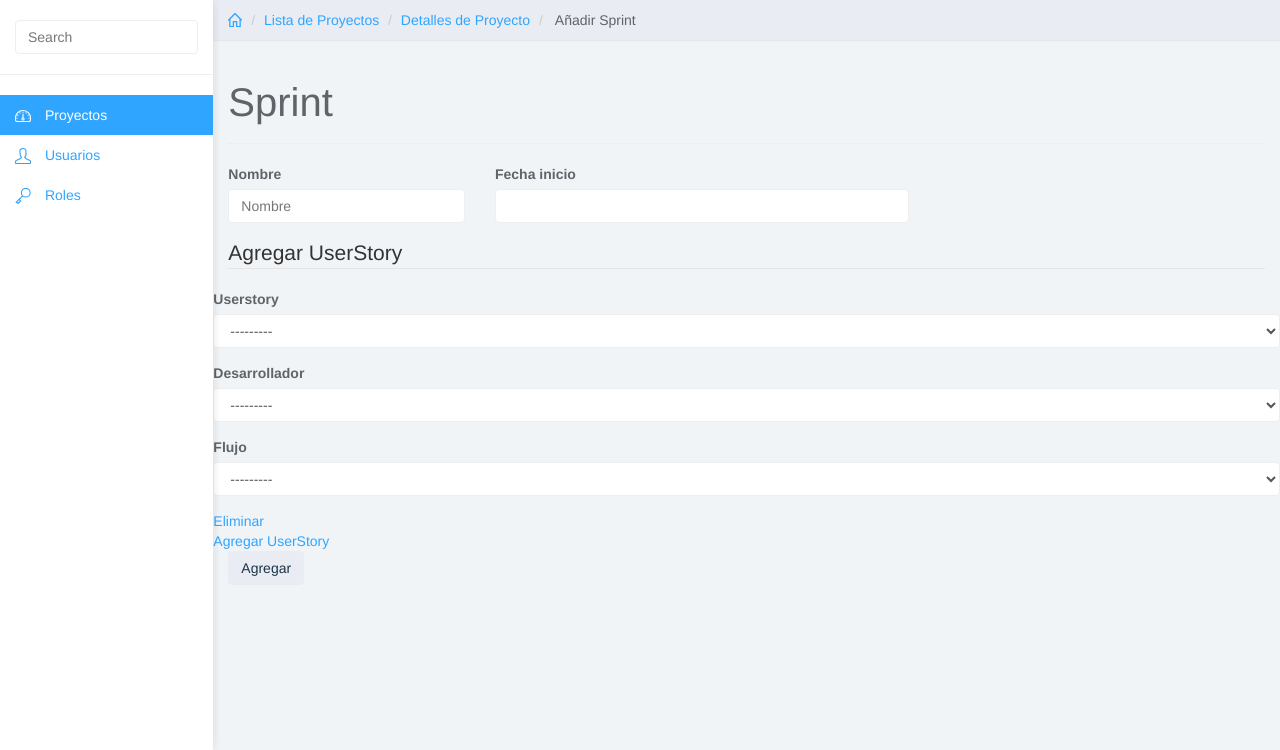
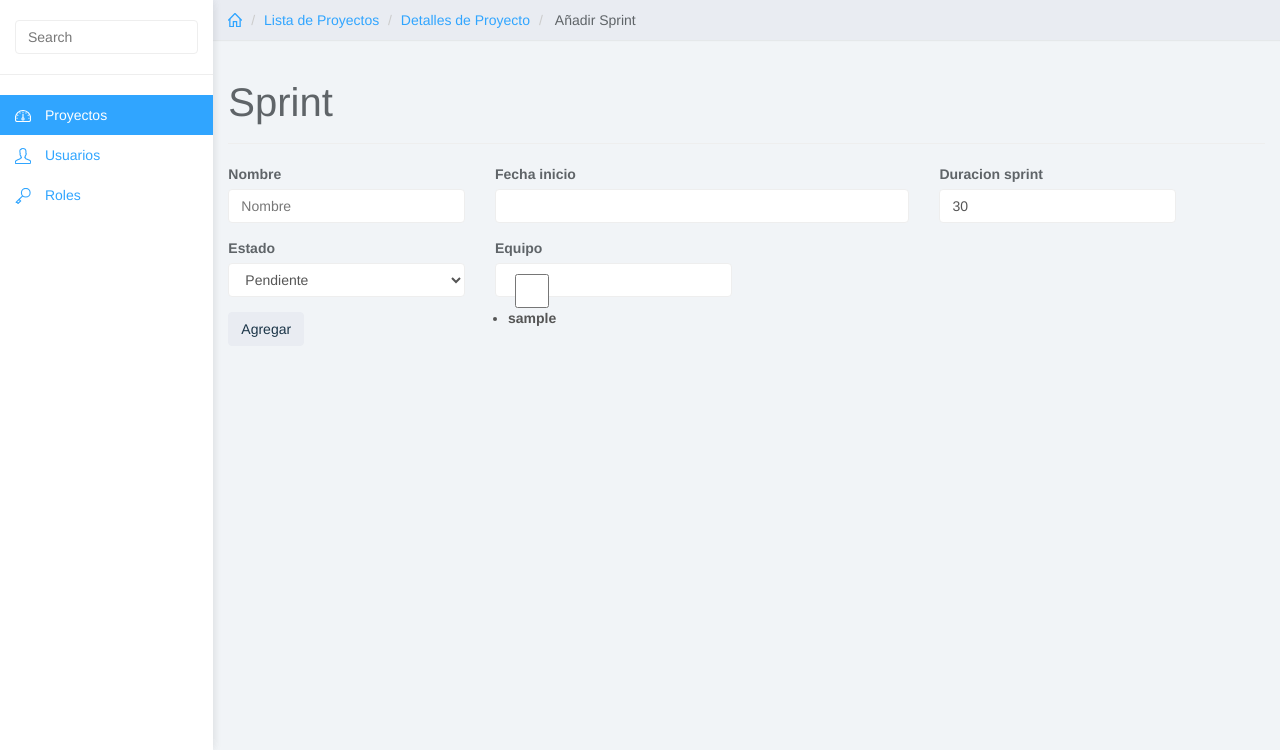
Before and after one commit to CristhianJBD/ProyectoIS2, a Django app: page /proyectos/1/sprint/add/ in a window 1280 px wide. Shown: the part 50-800 px from the top of the page. Run offline with Django 3.2, Linux system fonts and the light colour scheme; a user stored in the database is signed in; tables that the repository leaves empty hold one stand-in row (values such as "Sample post"); parts of the project's set-up code (start-up, migrations or seed data) failed here and were passed over; some libraries are stand-ins or nearby versions.

Commit message:
Se agrego equipo estado y duracion de sprint en horas
Signed-off-by: cbenitez <cristhian.benitez5@gmail.com>

```diff
--- a/is2/administracion/forms.py
+++ b/is2/administracion/forms.py
@@ -98,7 +98,7 @@ class AddSprintBaseForm(forms.ModelForm):
 
     class Meta:
         model= Sprint
-        fields = ['nombre', 'fecha_inicio', 'proyecto']
+        fields = ['nombre', 'fecha_inicio','duracion_sprint','estado', 'equipo','proyecto']
 
     def clean(self):
         """
@@ -107,10 +107,11 @@ class AddSprintBaseForm(forms.ModelForm):
         if any(self.errors):
             return
 
-        if 'fecha_inicio' and 'proyecto' in self.cleaned_data:
+        if 'fecha_inicio' and 'proyecto' and 'duracion_sprint' in self.cleaned_data:
             fecha_inicio = self.cleaned_data['fecha_inicio']
             proyecto = self.cleaned_data['proyecto']
-            fecha_fin = fecha_inicio + datetime.timedelta(days=proyecto.duracion_sprint)
+            duracion_sprint = self.cleaned_data['duracion_sprint']
+            fecha_fin = fecha_inicio + datetime.timedelta(days=duracion_sprint)
             today = timezone.now().date()
             sprint = proyecto.sprint_set.filter(fecha_inicio__lte=fecha_fin, fecha_fin__gte=fecha_inicio).exclude(pk=self.instance.pk)
             if (fecha_inicio.date() < today) & (fecha_inicio != self.instance.fecha_inicio):
--- a/is2/administracion/urls.py
+++ b/is2/administracion/urls.py
@@ -44,6 +44,8 @@ urlpatterns = [
       url(r'^sprint/(?P<pk>\d+)/$', views_sprints.SprintDetail.as_view(), name='sprint_detail'),
       url(r'^proyectos/(?P<project_pk>\d+)/sprint/add/$', views_sprints.AddSprintView.as_view(), name="sprint_add"),
       url(r'^sprint/(?P<pk>\d+)/edit/$', views_sprints.UpdateSprintView.as_view(), name="sprint_update"),
+      #url(r'^sprint/(?P<pk>\d+)/addUS/$', views_sprints.AddUsSprint.as_view(), name="add_US_sprint"),
+
 
 
       #user stories
--- a/is2/administracion/views/views_sprints.py
+++ b/is2/administracion/views/views_sprints.py
@@ -1,7 +1,7 @@
 # -*- coding: utf-8 -*-
 from django.contrib.auth.models import User, Group
 from django.db.models import Q
-from django.forms import formset_factory, HiddenInput
+from django.forms import formset_factory, HiddenInput, CheckboxSelectMultiple
 from django.forms.extras import SelectDateWidget
 from django.forms.models import modelform_factory, modelformset_factory, inlineformset_factory
 from django.http import HttpResponseRedirect
@@ -95,8 +95,8 @@ class AddSprintView(ActiveProjectRequiredMixin, LoginRequiredMixin, CreateViewPe
     template_name = 'administracion/sprint/sprint_form.html'
     permission_required = 'administracion.crear_sprint'
     form_class = modelform_factory(Sprint,form=AddSprintBaseForm,
-                                   widgets={'fecha_inicio': SelectDateWidget, 'proyecto':HiddenInput},
-                                   fields={'nombre', 'fecha_inicio', 'proyecto'})
+                                   widgets={'fecha_inicio': SelectDateWidget,'equipo': CheckboxSelectMultiple, 'proyecto':HiddenInput},
+                                   fields={'nombre', 'fecha_inicio','duracion_sprint','estado', 'equipo', 'proyecto'})
     formset = formset_factory(AddToSprintForm, formset=AddToSprintFormset, extra=1)
 
     proyecto = None
@@ -126,30 +126,15 @@ class AddSprintView(ActiveProjectRequiredMixin, LoginRequiredMixin, CreateViewPe
         """
         return reverse('sprint_detail', kwargs={'pk': self.object.id})
 
-    def __filtrar_formset__(self, formset):
-
-        for userformset in formset.forms:
-            userformset.fields['desarrollador'].queryset = User.objects.filter(miembroequipo__proyecto=self.get_proyecto()).filter(miembroequipo__roles__name__exact='Desarrollador')
-            userformset.fields['flujo'].queryset = Flujo.objects.filter(proyecto=self.get_proyecto())
-            userformset.fields['userStory'].queryset = UserStory.objects.filter(Q(proyecto=self.get_proyecto()), Q(estado=0)).order_by('-prioridadFormula')
-
     def get_context_data(self, **kwargs):
-        self.proyecto = get_object_or_404(Proyecto, pk=self.kwargs['project_pk'])
-
         """
-        Agregar datos al contexto como los desarrolladores del projecto, el flujo y los userStory
-        :param:**kwargs : argumentos clave
-        :return: retorna el contexto
+        Especifica los datos de contexto a pasar al template
+        :param kwargs: Diccionario con parametros con nombres clave
+        :return: los datos de contexto
         """
-        context = super(AddSprintView, self).get_context_data(**kwargs)
-        self.proyecto = self.get_proyecto()
-        formset=self.formset(self.request.POST if self.request.method == 'POST' else None)
-        self.__filtrar_formset__(formset)
+        context= super(AddSprintView,self).get_context_data(**kwargs)
         context['current_action'] = 'Agregar'
-        context['formset'] = formset
         return context
-
-
 
     def form_valid(self, form):
         """
@@ -160,30 +145,15 @@ class AddSprintView(ActiveProjectRequiredMixin, LoginRequiredMixin, CreateViewPe
 
         self.proyecto = self.get_proyecto()
         self.object= form.save(commit=False)
-        self.object.fecha_fin= self.object.fecha_inicio + datetime.timedelta(days=self.proyecto.duracion_sprint)
+        self.object.fecha_fin= self.object.fecha_inicio + datetime.timedelta(days=self.object.duracion_sprint)
         self.proyecto.estado = 'EJ'
         self.proyecto.save()
         self.object.save()
-        formsetb= self.formset(self.request.POST)
-        if formsetb.has_changed():
-            if formsetb.is_valid():
-                for subform in formsetb:
-                    new_userStory = subform.cleaned_data['userStory']
-                    new_flujo = subform.cleaned_data['flujo']
-                    self.flujo = new_flujo
-                    new_desarrollador = subform.cleaned_data['desarrollador']
-                    new_userStory.desarrollador= new_desarrollador
-                    new_userStory.sprint= self.object
-                    new_userStory.actividad=self.flujo.actividad_set.first()
-                    new_userStory.estado_actividad = 0
-                    new_userStory.estado = 1 #El User Story pasa a estar en curso por incluirse en el Sprint
-                    new_userStory.save()
-                return HttpResponseRedirect(self.get_success_url())
-            else:
-                return render(self.request, self.get_template_names(), {'form': form, 'formset': formsetb},
-                      context_instance=RequestContext(self.request))
-        else:
-            return HttpResponseRedirect(self.get_success_url())
+        for miembro in self.object.equipo.all():
+                self.horasDuracionSprint += miembro.horasDeTrabajo
+        self.object.horasDuracionSprint *= self.object.duracion_sprint
+        self.object.save()
+        return HttpResponseRedirect(self.get_success_url())
 
 
 class UpdateSprintView(ActiveProjectRequiredMixin, LoginRequiredMixin, GlobalPermissionRequiredMixin, generic.UpdateView):
@@ -195,7 +165,7 @@ class UpdateSprintView(ActiveProjectRequiredMixin, LoginRequiredMixin, GlobalPer
     template_name = 'administracion/sprint/sprint_form.html'
     form_class = modelform_factory(Sprint,form=AddSprintBaseForm,
                                    widgets={'fecha_inicio': SelectDateWidget,'proyecto': HiddenInput},
-                                   fields={'nombre', 'fecha_inicio','proyecto'})
+                                   fields={'nombre', 'fecha_inicio','duracion_sprint','estado','proyecto'})
     UserStoryFormset = formset_factory(AddToSprintForm, formset=AddToSprintFormset, can_delete=True, extra=1)
     formset = None
 
@@ -242,7 +212,7 @@ class UpdateSprintView(ActiveProjectRequiredMixin, LoginRequiredMixin, GlobalPer
         :return: vuelve a la pagina de detalle del sprint
         """
         self.object= form.save(commit=False)
-        self.object.fecha_fin= self.object.fecha_inicio + datetime.timedelta(days=self.object.proyecto.duracion_sprint)
+        self.object.fecha_fin= self.object.fecha_inicio + datetime.timedelta(days=self.object.duracion_sprint)
         self.object.save()
         formsetb= self.UserStoryFormset(self.request.POST)
         if formsetb.is_valid():
@@ -252,7 +222,6 @@ class UpdateSprintView(ActiveProjectRequiredMixin, LoginRequiredMixin, GlobalPer
                     new_userStory = subform.cleaned_data['userStory']
                     if subform in formsetb.deleted_forms and not new_userStory in proccessed_forms:
                         # desaciamos los user story que se eliminaron del form
-                        print("entro us")
                         new_userStory.desarrollador = None
                         new_userStory.sprint = None
                         new_userStory.actividad = None
--- a/is2/templates/administracion/proyecto/project_form_create.html
+++ b/is2/templates/administracion/proyecto/project_form_create.html
@@ -66,7 +66,6 @@
                                         <p class="help-block">Fecha de inicio debe ser menor o igual al de finalizacion.</p>
                                         {% bootstrap_field form.fecha_inicio %}
                                         {% bootstrap_field form.fecha_fin %}
-                                        {% bootstrap_field form.duracion_sprint %}
                                         {% bootstrap_field form.estado %}
                                     </div>
 
@@ -85,7 +84,7 @@
                                                         {% bootstrap_field subform.DELETE %}{% endif %}
                                                     {% bootstrap_field subform.usuario %}
                                                      {% bootstrap_field subform.roles %}
-
+                                                   {% bootstrap_field subform.horasDeTrabajo %}
 {#                                                    {% if user.is_superuser == True %}#}
 {#                                                     {% for roli in subform.roles%}#}
 {#                                                         {% if forloop.first %}#}
--- a/is2/templates/administracion/sprint/sprint_form.html
+++ b/is2/templates/administracion/sprint/sprint_form.html
@@ -9,8 +9,8 @@
         <div class="row" xmlns="http://www.w3.org/1999/html">
 			<ol class="breadcrumb">
 				<li><a href="{% url "index" %}"><svg class="glyph stroked home"><use xlink:href="#stroked-home"></use></svg></a></li>
-				<li><a href="{% url "project_list"  %}">Lista de Proyectos</li></a>
-                <li><a href="">Detalles de Proyecto</li></a>
+				<li><a href="{% url "project_list"  %}">Lista de Proyectos</a></li>
+                <li><a href="">Detalles de Proyecto</a></li>
 {#				<li><a href="{% url "project_detail" view.proyecto.pk %}">Detalles de Proyecto</li></a>#}
                 <li> Añadir Sprint</li>
 
@@ -51,8 +51,6 @@
             });
         })
     </script>
-
-
     <style>
         .empty-form {
             display: none;
@@ -67,8 +65,20 @@
             <div class="col-lg-5">
                 {% bootstrap_field form.fecha_inicio %}
             </div>
+            <div class="col-lg-3">
+                {% bootstrap_field form.duracion_sprint %}
+            </div>
+            <div class="col-lg-3">
+                {% bootstrap_field form.estado %}
+            </div>
+            {% if current_action == 'Agregar' %}
+            <div class="col-lg-3">
+                {% bootstrap_field form.equipo %}
+            </div>
+            {% endif %}
             {%  bootstrap_field form.proyecto %}
         </div>
+        {% if current_action == 'Editar' %}
         <fieldset>
             <legend>Agregar UserStory</legend>
             {{ formset.management_form }}
@@ -85,6 +95,7 @@
                 {% endfor %}
             </div>
         </fieldset>
+     {% endif %}
         <input type="submit" value="Agregar" class="btn btn-default"/>
     </form>
 
```
Also changed, not shown: is2/administracion/models.py (+22 -4 lines), is2/administracion/views/view_project.py (+4 -4 lines), is2/templates/administracion/sprint/sprint_detail.html (+6 -2 lines), is2/templates/administracion/sprint/sprint_list.html (+7 -3 lines), is2/administracion/migrations/0001_initial.py, is2/administracion/migrations/0002_userstory_prioridad.py (deleted), is2/administracion/migrations/0003_auto_20160526_2317.py (deleted), is2/administracion/migrations/0004_userstory_prioridadformula.py (deleted), is2/administracion/migrations/0005_auto_20160527_1712.py (deleted).
